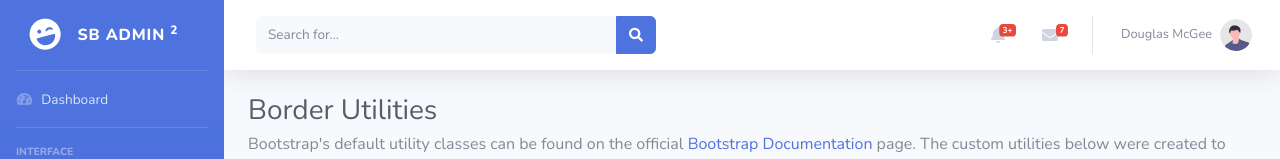
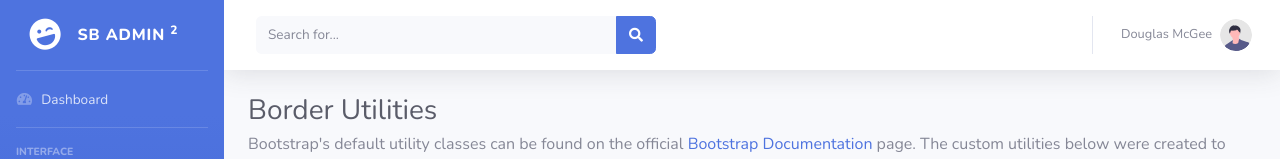
Before and after one commit to zakpruitt/nlbg.store, a website with bundled scripts: page front-end/utilities-border.html in a window 1280 px wide. Shown: the top 159 px of the page. Built offline with nearby package versions, Linux system fonts and the light colour scheme.

Commit message:
adjusted boarder utilities reference banner

```diff
--- a/front-end/utilities-border.html
+++ b/front-end/utilities-border.html
@@ -9,7 +9,7 @@
     <meta name="description" content="">
     <meta name="author" content="">
 
-    <title>SB Admin 2 - Border Utilities</title>
+    <title>Reference - Border Utilities</title>
 
     <!-- Custom fonts for this template-->
     <link href="vendor/fontawesome-free/css/all.min.css" rel="stylesheet" type="text/css">
@@ -202,12 +202,7 @@
 
                         <!-- Nav Item - Alerts -->
                         <li class="nav-item dropdown no-arrow mx-1">
-                            <a class="nav-link dropdown-toggle" href="#" id="alertsDropdown" role="button"
-                                data-toggle="dropdown" aria-haspopup="true" aria-expanded="false">
-                                <i class="fas fa-bell fa-fw"></i>
-                                <!-- Counter - Alerts -->
-                                <span class="badge badge-danger badge-counter">3+</span>
-                            </a>
+
                             <!-- Dropdown - Alerts -->
                             <div class="dropdown-list dropdown-menu dropdown-menu-right shadow animated--grow-in"
                                 aria-labelledby="alertsDropdown">
@@ -253,12 +248,7 @@
 
                         <!-- Nav Item - Messages -->
                         <li class="nav-item dropdown no-arrow mx-1">
-                            <a class="nav-link dropdown-toggle" href="#" id="messagesDropdown" role="button"
-                                data-toggle="dropdown" aria-haspopup="true" aria-expanded="false">
-                                <i class="fas fa-envelope fa-fw"></i>
-                                <!-- Counter - Messages -->
-                                <span class="badge badge-danger badge-counter">7</span>
-                            </a>
+
                             <!-- Dropdown - Messages -->
                             <div class="dropdown-list dropdown-menu dropdown-menu-right shadow animated--grow-in"
                                 aria-labelledby="messagesDropdown">
```
